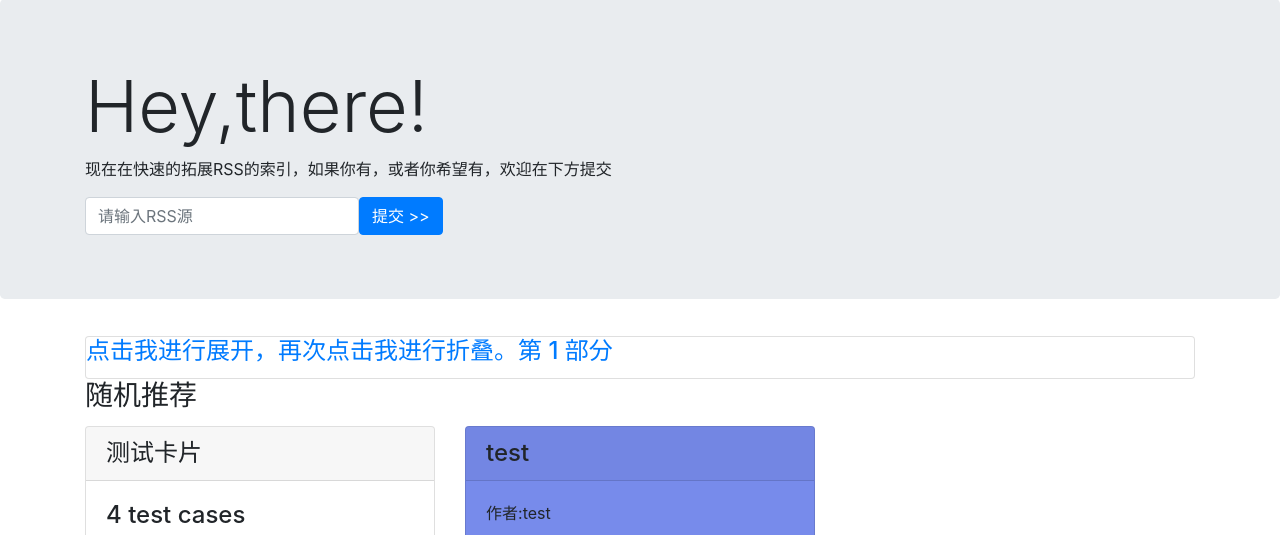
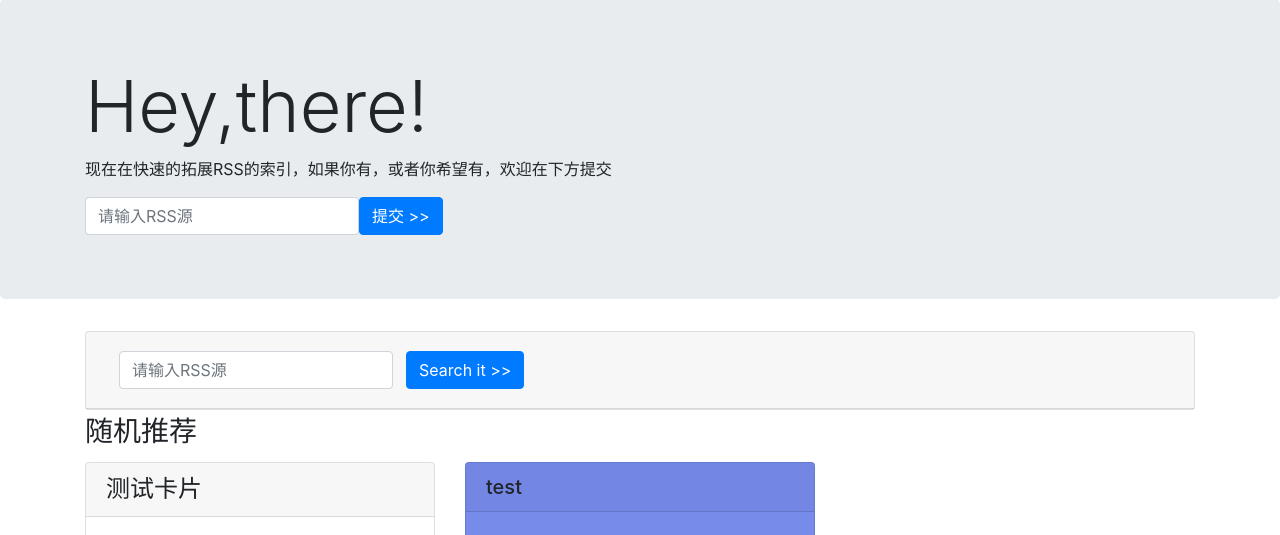
Before and after one commit to quartz010/rss_search, a Flask app: page /v2 in a window 1280 px wide. Shown: the part 57-592 px from the top of the page. Run offline with Flask 2, Linux system fonts and the light colour scheme; data that the repository does not hold is empty; some libraries are stand-ins or nearby versions.

Commit message:
添加前端的搜索逻辑

```diff
--- a/Web/templates/JT.html
+++ b/Web/templates/JT.html
@@ -48,8 +48,7 @@
     <div class="collapse navbar-collapse" id="navbarsExampleDefault">
       <ul class="navbar-nav mr-auto">
         <li class="nav-item active">
-          <a class="nav-link" href="">Home <span
-              class="sr-only">(current)</span></a>
+          <a class="nav-link" href="">Home <span class="sr-only">(current)</span></a>
         </li>
         <li class="nav-item">
           <a class="nav-link" href="">Link</a>
@@ -58,8 +57,8 @@
           <a class="nav-link disabled" href="">Disabled</a>
         </li>
         <li class="nav-item dropdown">
-          <a class="nav-link dropdown-toggle" href=""
-            id="dropdown01" data-toggle="dropdown" aria-haspopup="true" aria-expanded="false">Dropdown</a>
+          <a class="nav-link dropdown-toggle" href="" id="dropdown01" data-toggle="dropdown" aria-haspopup="true"
+            aria-expanded="false">Dropdown</a>
           <div class="dropdown-menu" aria-labelledby="dropdown01">
             <a class="dropdown-item" href="">Action</a>
             <a class="dropdown-item" href="">Another action</a>
@@ -92,32 +91,59 @@
 
 
 
-    <div class="container" >
-        <div class="card-group" id="accordion">
-            <div class="card card-default">
-              <div class="card-heading">
-                <h4 class="card-title">
-                  <a data-toggle="collapse" data-parent="#accordion"
-                     href="#collapseOne">
-                    点击我进行展开，再次点击我进行折叠。第 1 部分
-                  </a>
-                </h4>
-              </div>
-              <div id="collapseOne" class="card-collapse collapse in">
-                <div class="card-body">
-                  Nihil anim keffiyeh helvetica, craft beer labore wes anderson
-                  cred nesciunt sapiente ea proident. Ad vegan excepteur butcher
-                  vice lomo.
+    <div class="container">
+      <div class="accordion" id="accordionExample">
+        <div class="card">
+          <div class="card-header" id="headingOne">
+            <h2 class="mb-0">
+              <button class="btn btn-link" type="button" data-toggle="collapse" data-target="#collapseOne"
+                aria-expanded="true" aria-controls="collapseOne">
+                <form class="form-inline" role="form">
+                  <div class="form-group">
+                    <input type="text" class="form-control" id="search_submit" placeholder="请输入RSS源">
+                  </div>
+                  <button type="button" id="search_btn" class="btn btn-primary btn-default">Search it >> </button>
+                </form>
+              </button>
+            </h2>
+          </div>
+          <div id="collapseOne" class="collapse" aria-labelledby="headingOne" data-parent="#accordionExample">
+            <div class="card-body">
+              <div class="row" id='search-content'>
+
+                <div class="col-md-4 col-sm-6">
+
+                  <div class="card">
+                    <!-- <img class="card-img-top" src="http://via.placeholder.com/318x180" alt="Card image cap"> -->
+                    <h4 class="card-header">测试卡片</h4>
+                    <div class="card-body">
+                      <h4 class="card-title">4 test cases</h4>
+                      <p class="card-text">
+                        <label>描述:</label>
+                        <text>你知道的</text>
+                        </br>
+                        <label>描述:</label>
+                        <text>未知</text>
+                      </p>
+                      <a href="#" class="btn btn-secondary">Go</a>
+                    </div>
+                  </div>
                 </div>
               </div>
+
             </div>
+          </div>
         </div>
+      </div>
       <h3 id="cards-with-equal-height-text-title">随机推荐</h3>
 
       <!-- Example row of columns -->
       <div class="row" id="content">
         <style>
-              .card {margin-top: 5px;margin-bottom: 5px}
+          .card {
+            margin-top: 5px;
+            margin-bottom: 5px
+          }
         </style>
 
         <div class="col-md-4 col-sm-6 jQueryEqualHeight3">
@@ -176,11 +202,14 @@
       $(window).resize(function (event) {
         equal_height();
       });
-      init_cards()
+      init_cards();
+      $("#search_btn").on("click", function(){
+        content_search('@124y');
+      })
 
     })
 
-    itemHTML = '<div class="col-md-4 col-sm-6 jQueryEqualHeight3"><div class="card"  style="background:%s"><h4 class="card-header">%s</h4>\
+    itemHTML = '<div class="col-md-4 col-sm-6 jQueryEqualHeight3"><div class="card"  style="background:%s"><h5 class="card-header">%s</h5>\
         <div class="card-body" >\
         <p class="card-text">\
         <label>作者:</label><text>%s</text></br>\
@@ -192,12 +221,44 @@
         document.getElementById("content").innerHTML + "<br/> "
         + Txt;
     }
+    function appendSearchCard(Txt) {
+      document.getElementById("content").innerHTML =
+        document.getElementById("content").innerHTML + "<br/> "
+        + Txt;
+    }
     function repeat(n, Txt) {
       for (i = 0; i < n; i++) {
         document.getElementById("content").innerHTML =
           document.getElementById("content").innerHTML + "<br /> "
           + Txt;
       }
+    }
+    function content_search(search_text) {
+      $.ajax({
+        //url: "/static/res.json", //请求的url地址
+        url: "/api2", //请求的url地址
+        dataType: "json", //返回格式为json
+        async: true,//请求是否异步，默认为异步，这也是ajax重要特性
+        data: { "q": search_text }, //参数值
+        type: "GET", //请求方式
+        beforeSend: function () {
+          //请求前的处理
+        },
+        success: function (req) {
+          //请求成功时处理
+          console.log(req);
+          req.map(x => appendSearchCard(itemHTML.format(rand_color(), x.title, x.author, x.description, x.timestamp, x.link)))
+        },
+        complete: function () {
+          appendSearchCard(itemHTML.format(rand_color(), 'test', 'test'));
+          // equal_height()
+          //请求完成的处理
+        },
+        error: function () {
+          //请求出错处理
+        }
+      });
+
     }
     function init_cards() {
       $.ajax({
@@ -213,12 +274,12 @@
         success: function (req) {
           //请求成功时处理
           console.log(req);
-          req.map(x => appendCard(itemHTML.format( rand_color(),x.title, x.author, x.description, x.timestamp, x.link)))
+          req.map(x => appendCard(itemHTML.format(rand_color(), x.title, x.author, x.description, x.timestamp, x.link)))
           //x = req[0]
           //appendCard(itemHTML.format(x.title, x.author, x.description))
         },
         complete: function () {
-          appendCard(itemHTML.format(rand_color(),'test', 'test'));
+          appendCard(itemHTML.format(rand_color(), 'test', 'test'));
           equal_height()
           //请求完成的处理
         },
```
